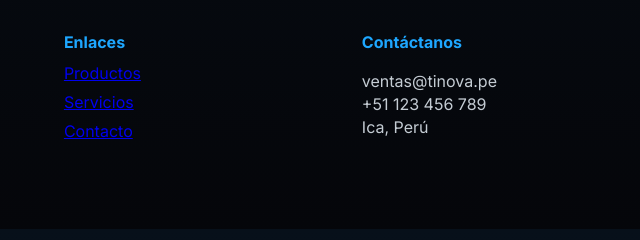
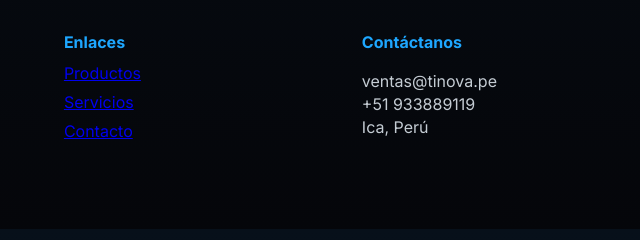
Before and after one commit to auxiliardeti2024-svg/TInova, a plain HTML site: page tinova-fullsite/index.html in a window 1280 px wide. Shown: the part 1371-1611 px from the top of the page, 640-1280 px from the left. Drawn offline with Linux system fonts and the light colour scheme.

Commit message:
Update index.html

```diff
--- a/tinova-fullsite/index.html
+++ b/tinova-fullsite/index.html
@@ -132,7 +132,7 @@
         </div>
         <div class="footer-contact">
           <h4>Contáctanos</h4>
-          <p>ventas@tinova.pe<br>+51 123 456 789<br>Ica, Perú</p>
+          <p>ventas@tinova.pe<br>+51 933889119<br>Ica, Perú</p>
         </div>
       </div>
       <div class="copyright">© 2025 TINOVA TECHNOLOGY SERVICES. Todos los derechos reservados.</div>
```
